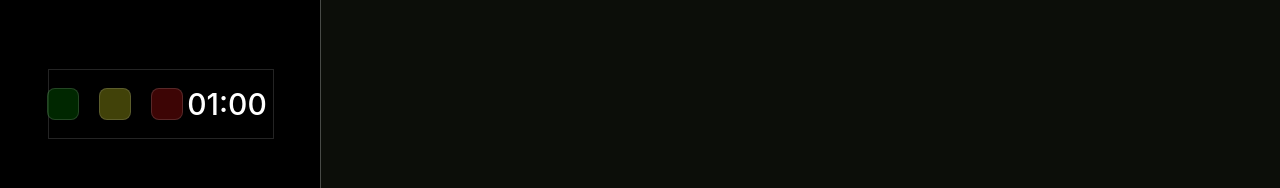
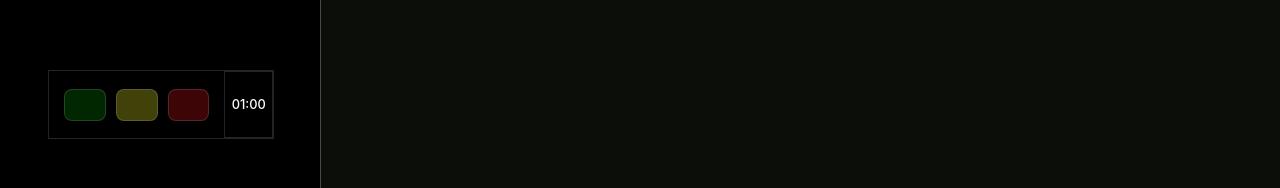
Before and after one commit to mkacki98/hackpad, a React (Vite) app: page / in a window 1280 px wide. Shown: the part 601-789 px from the top of the page. Built offline with nearby package versions, Linux system fonts and the light colour scheme.

Commit message:
Adjust CSS of the Timer.

```diff
--- a/src/App.css
+++ b/src/App.css
@@ -312,6 +312,20 @@ ul[data-type="taskList"] > li > div {
   margin-left: 10px;
 }
 
+
+.clock{
+  display: flex;
+  border: 1px solid #ffffff24;
+  justify-content: center;
+  align-items: center;
+  font-size: 20px;
+  font-weight: 500;
+  color: #ffffff;
+  font-size: 1vw;
+  width: 30%;
+}
+
+
 .timer {
   width: 100%;
   height: 10%;
@@ -320,57 +334,48 @@ ul[data-type="taskList"] > li > div {
   border: 1px solid #ffffff24;
 }
 
-.clock{
-  display: flex;
-  justify-content: center;
-  align-items: center;
-  font-size: 20px;
-  font-weight: 500;
-  color: #ffffff;
-  font-size: 30px;
-  width: 50%;
-}
-
 .timer-tools {
   display: flex;
   justify-content: center;
   align-items: center;
   padding: 10px;
-  width: 50%;
+  width: 100%;
+  flex-wrap: wrap;
+  flex: 1 1 auto;
+}
+
+.timer-tools > button {
+  margin: 5px;
+  padding: 15px;
+  flex: 1 1 auto;
 }
 
 .start-timer {
-  margin: 0 10px;
-  padding: 6px;
   background-color: rgba(0, 128, 0, 0.306);
-  padding: 15px;
 }
 
 .start-timer:hover, .start-timer:active {
-  margin: 0 10px;
   background-color: green;
 }
 
 .stop-timer {
-  margin: 0 10px;
-  padding: 6px;
   background-color: rgba(211, 214, 32, 0.306);
-  padding: 15px;
 }
 
-.stop-timer:hover, .start-timer:active {
-  margin: 0 10px;
+.stop-timer:hover, .stop-timer:active {
   background-color: yellow;
 }
 
 .reset-timer {
-  margin: 0 10px;
-  padding: 6px;
   background-color: rgba(200, 19, 19, 0.306);
-  padding: 15px;
 }
 
 .reset-timer:hover, .reset-timer:active {
-  margin: 0 10px;
   background-color: red;
 }
+
+@media (max-width: 600px) {
+  .timer-tools {
+    flex-direction: column;
+  }
+}
```
